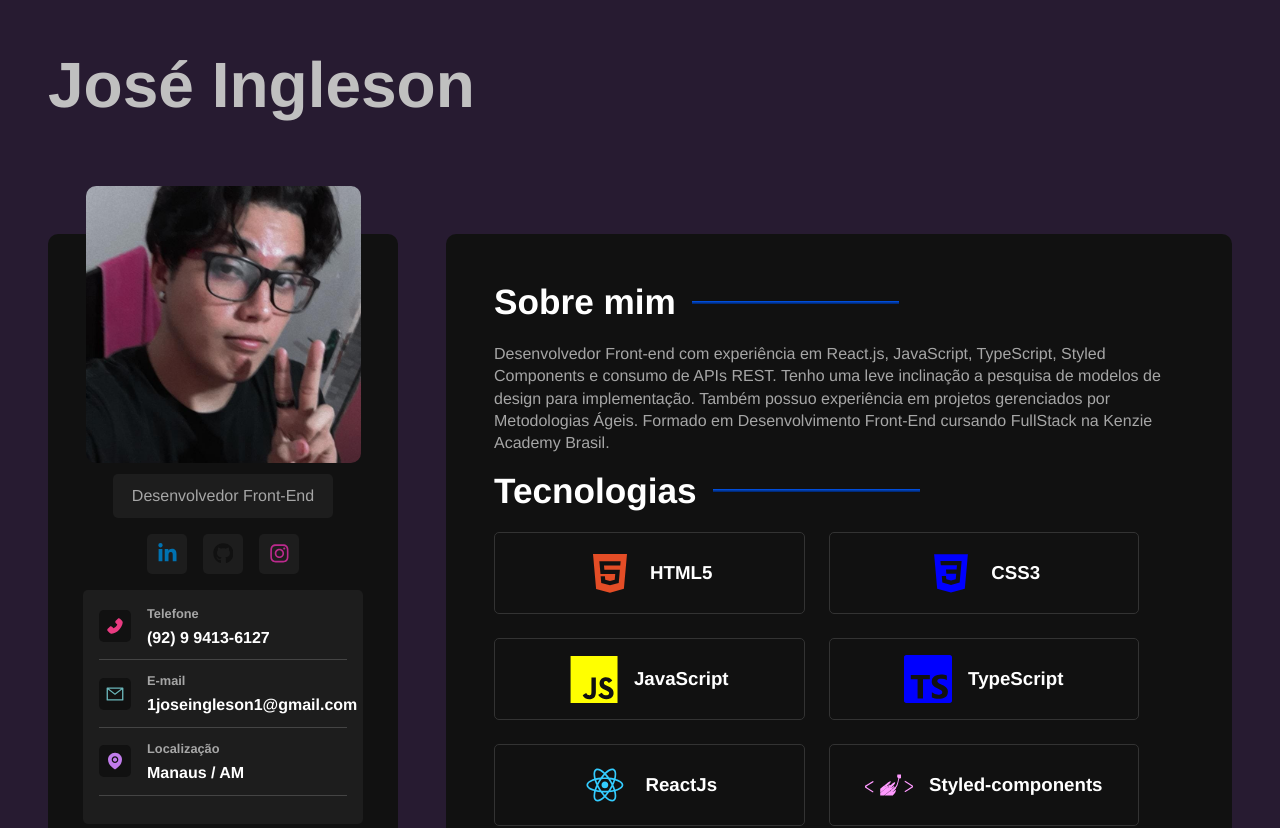
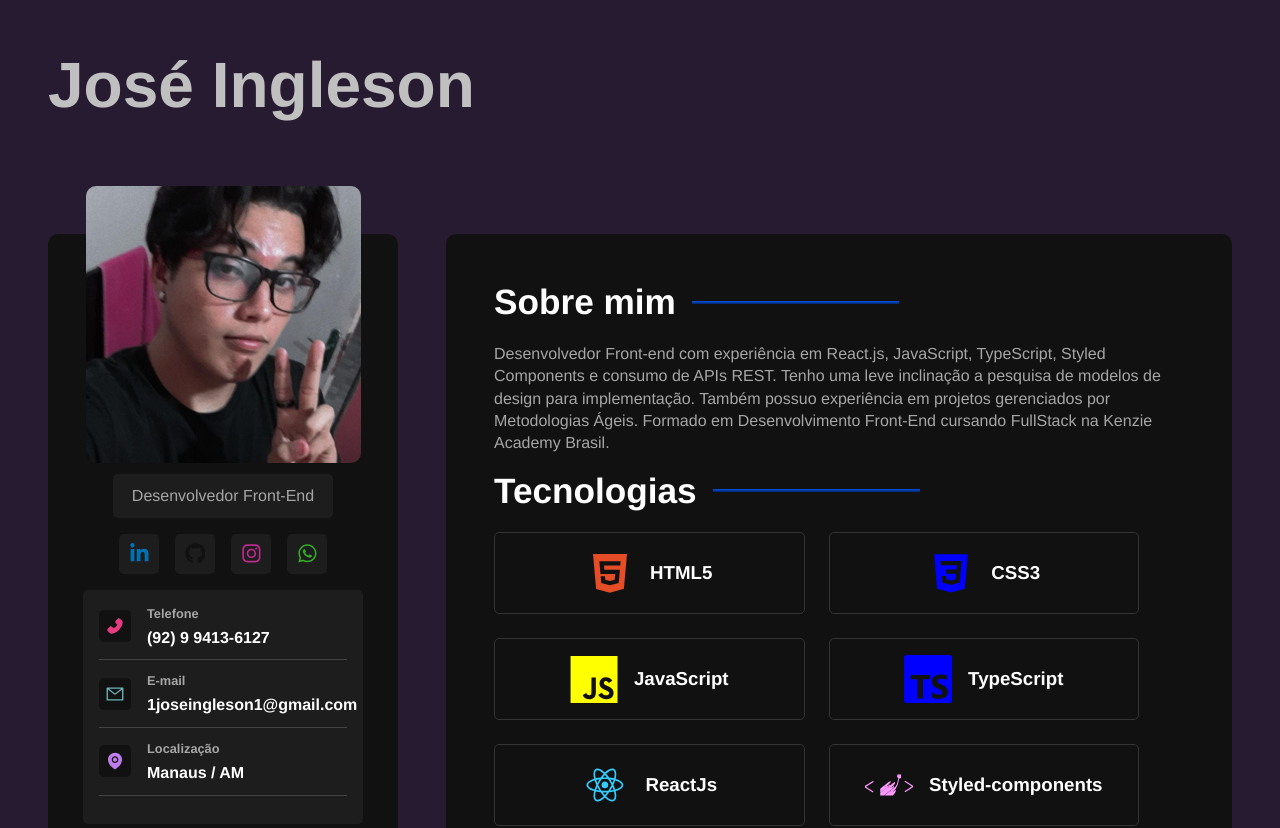
Before and after one commit to Ingleson/portfolio, a React (Vite) app: page / in a window 1280 px wide. Shown: the top 828 px of the page. Built offline with nearby package versions, Linux system fonts and the light colour scheme.

Commit message:
add whatsapp in networks

```diff
--- a/src/components/SocialNetwork/SocialNetworks.jsx
+++ b/src/components/SocialNetwork/SocialNetworks.jsx
@@ -1,4 +1,4 @@
-import {FaLinkedinIn, FaGithub, FaInstagram} from 'react-icons/fa'
+import {FaLinkedinIn, FaGithub, FaInstagram, FaWhatsapp} from 'react-icons/fa'
 
 import "./socialNetworks.sass";
 
@@ -6,6 +6,7 @@ const socialNetworks = [
   { name: 'linkedin', icon: <FaLinkedinIn />, link: 'https://www.linkedin.com/in/jose-ingleson/'},
   { name: 'github', icon: <FaGithub />, link: 'https://github.com/ingleson'},
   { name: 'instagram', icon: <FaInstagram />, link: 'https://www.instagram.com/joseingleson/'},
+  { name: 'whatsapp', icon: <FaWhatsapp />, link: 'https://wa.me/5592994136127'},
 ]
 
 export const SocialNetworks = () => {
--- a/src/components/SocialNetwork/socialNetworks.sass
+++ b/src/components/SocialNetwork/socialNetworks.sass
@@ -19,6 +19,8 @@
         color: #111
     #instagram
         color: #bc2a8d
+    #whatsapp
+        color: #34af23
 
     :hover
         background: variables.$gradient
```
